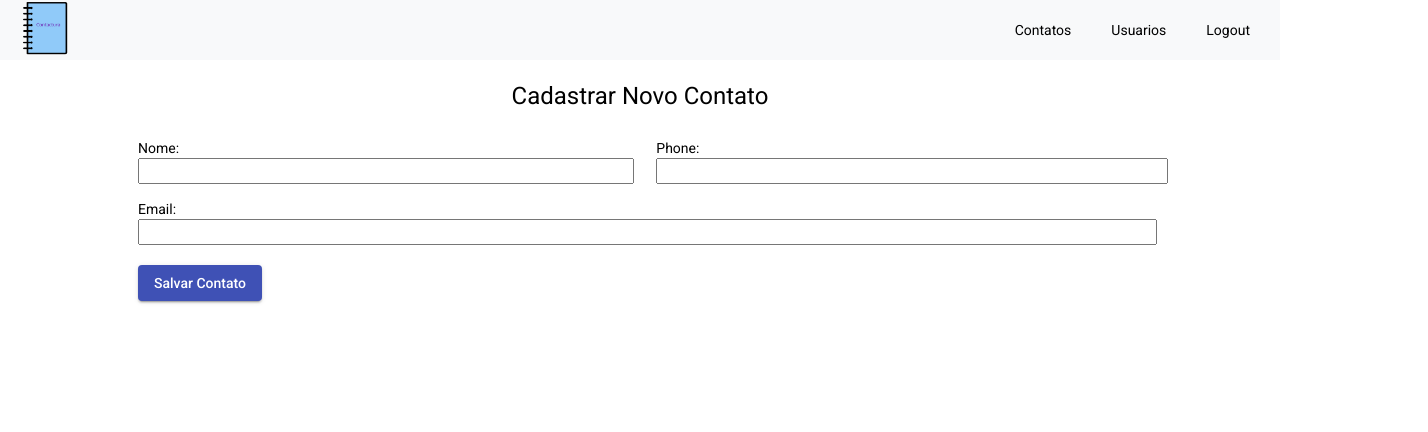
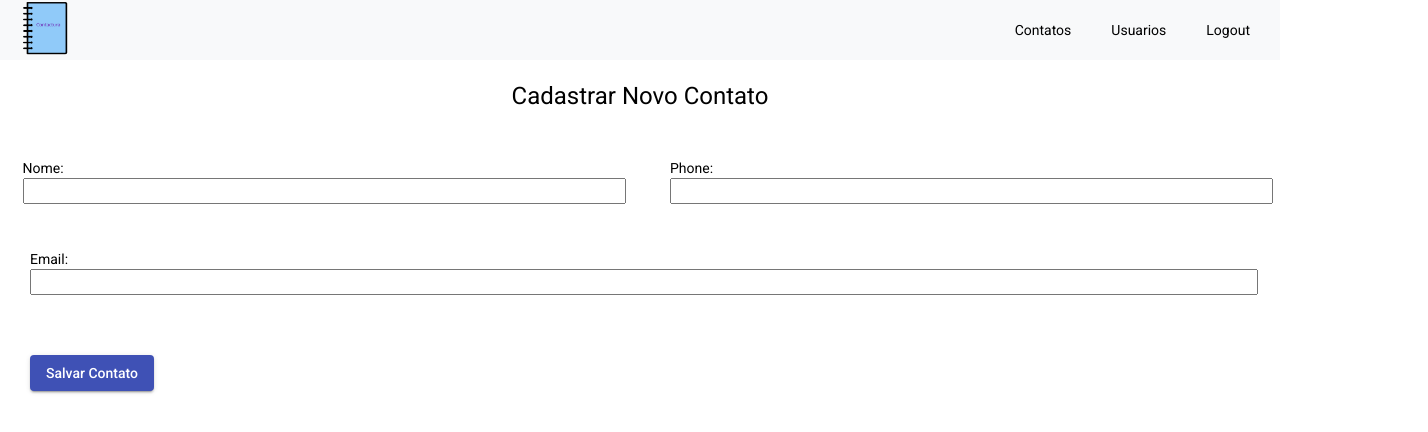
Before and after one commit to mrpilar/contactura_front_end, an Angular app: page /cadastro-contatos in a window 1280 px wide. Shown: the top 432 px of the page, 1428 px wide, since content can reach past the window. Built offline with nearby package versions, Linux system fonts and the light colour scheme; sample sign-in values are in the browser's storage.

Commit message:
alteracoes de estilo

```diff
--- a/src/app/form-contatos/form-contatos.component.html
+++ b/src/app/form-contatos/form-contatos.component.html
@@ -6,7 +6,7 @@
   </div>
 </section>
 
-<!--formulario de cadastro de contato-->
+<!--formulario de cadastro de contato para desktop-->
 <section>
 
   <div class="container_form">
--- a/src/app/form-contatos/form-contatos.component.scss
+++ b/src/app/form-contatos/form-contatos.component.scss
@@ -7,10 +7,12 @@
 
 .container_form {
   display: grid;
-  grid-template-columns: auto auto auto;
+  grid-gap: 30px;
+  grid-template-columns: repeat(auto-fit, minmax(300px, 1fr));
   background-color: white;
-  padding: 10px;
-  margin-left: 10%;
+  padding: 30px;
+  justify-content: center;
+  justify-items: center;
 }
 
 .text_input {
@@ -19,7 +21,7 @@
 }
 
 .email_input {
-  width: 207%;
+  width: 205%;
   height: 20px
 }
 
@@ -27,7 +29,6 @@
 .nome_form {
   width: 100%;
   margin-right: 15px;
-  column-gap: 10px;
 }
 
 .phone_form {
@@ -38,13 +39,13 @@
 
 .email_form {
   grid-column: 1 / 2;
-  width: 100%;
+  width: 100%
 
 }
 
 .container_buttons {
-  padding: 10px;
-  margin-left: 10%;
+  margin: 30px;
+  //margin-left: 10%;
 }
 
 p {
@@ -53,15 +54,15 @@ p {
 
 //media query para desktop com o minimo de 769px
 
-@media screen and (min-width: 769px) {
-  .container_form {
-    display: grid;
-    background-color: white;
-    float: none;
-    width: 100%;
-  }
+//@media screen and (min-width: 769px) {
+  //.container_form {
+    //display: grid;
+    //background-color: white;
+    //float: none;
+    //width: 100%;
+ // }
 
-  p {
-    margin: 0;
-  }
-}
+ // p {
+ //   margin: 0;
+ // }
+//}
```
